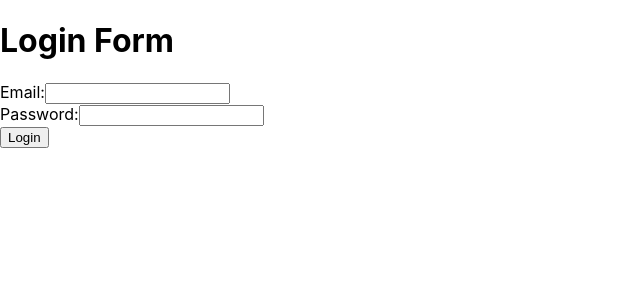
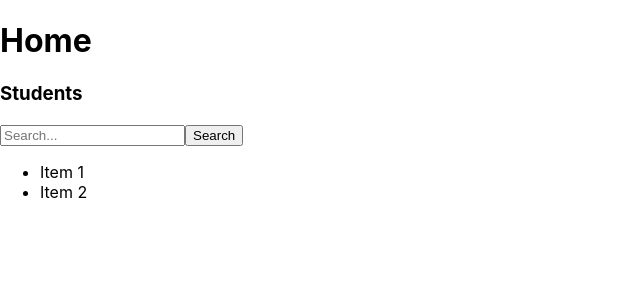
Before and after one commit to cfgcolumbus23/Team-14, a React (Create React App) app in the folder client/: page / in a window 1280 px wide. Shown: the top 300 px of the page, without its empty margins (0-640 px from the left). Built offline with nearby package versions, Linux system fonts and the light colour scheme.

Commit message:
Make admin-home branch (home page for admins)

```diff
--- a/client/src/App.jsx
+++ b/client/src/App.jsx
@@ -1,12 +1,13 @@
 import React, { useEffect, useState } from 'react'
-import LoginForm from './/pages/LoginForm';
+import AdminHome from './/pages/AdminHome';
 
 
 function App() {
+
     return (
         <div className="App">
-            <h1>Login Form</h1>
-            <LoginForm />
+            <h1>Home</h1>
+            <AdminHome />
         </div>
     )
 }
--- /dev/null
+++ b/client/src/Search.jsx
@@ -0,0 +1,23 @@
+import React, { useState } from 'react';
+
+const SearchBar = ({ onSearch }) => {
+  const [searchTerm, setSearchTerm] = useState('');
+
+  const handleSearch = () => {
+    onSearch(searchTerm);
+  };
+
+  return (
+    <div>
+      <input
+        type="text"
+        placeholder="Search..."
+        value={searchTerm}
+        onChange={(e) => setSearchTerm(e.target.value)}
+      />
+      <button onClick={handleSearch}>Search</button>
+    </div>
+  );
+};
+
+export default SearchBar;
--- a/client/src/pages/AdminHome.jsx
+++ b/client/src/pages/AdminHome.jsx
@@ -0,0 +1,26 @@
+import React, { Component } from 'react';
+import SearchBar from '../Search';
+
+
+const ItemList = ({ items }) => {
+
+items = [
+    'Item 1',
+    'Item 2'
+]
+
+
+  return (
+    <body>
+    <h3>Students</h3>
+    <SearchBar/>
+    <ul>
+          {items.map((item, index) => (
+            <li key={index}>{item}</li>
+          ))}
+    </ul>
+     </body>
+  );
+};
+
+export default ItemList;
```
